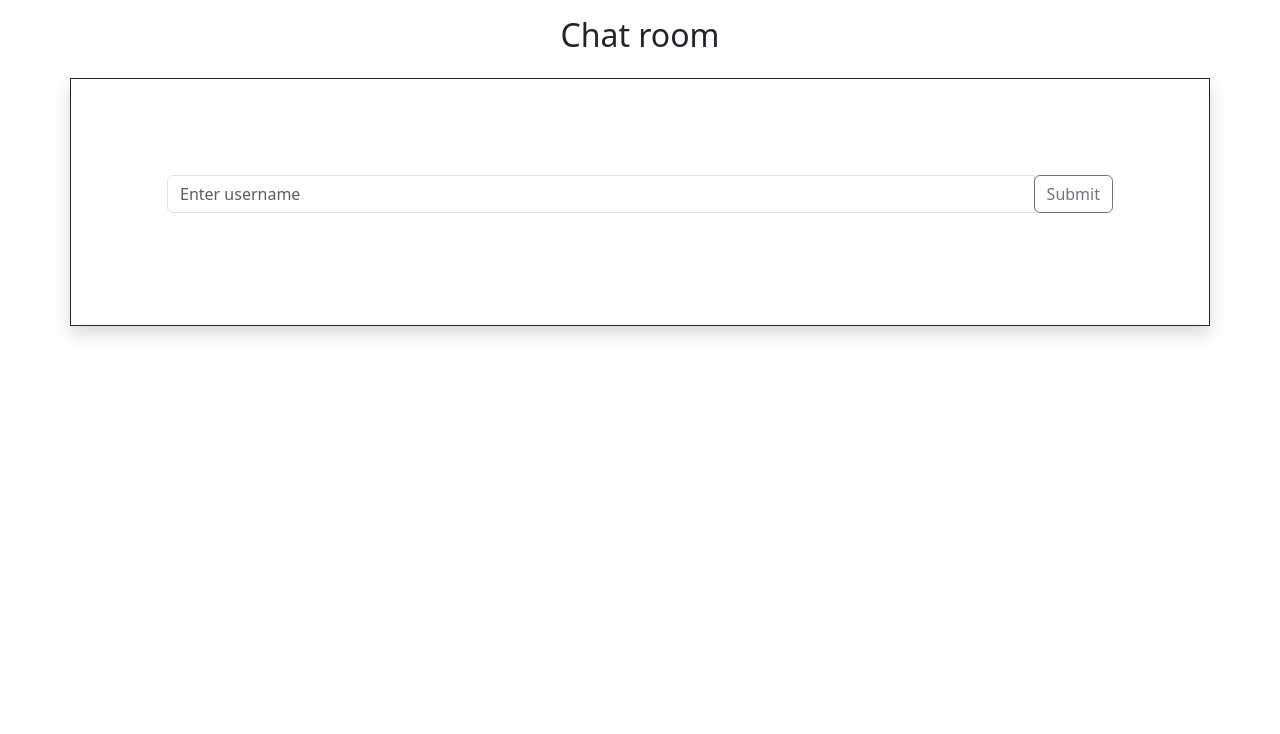
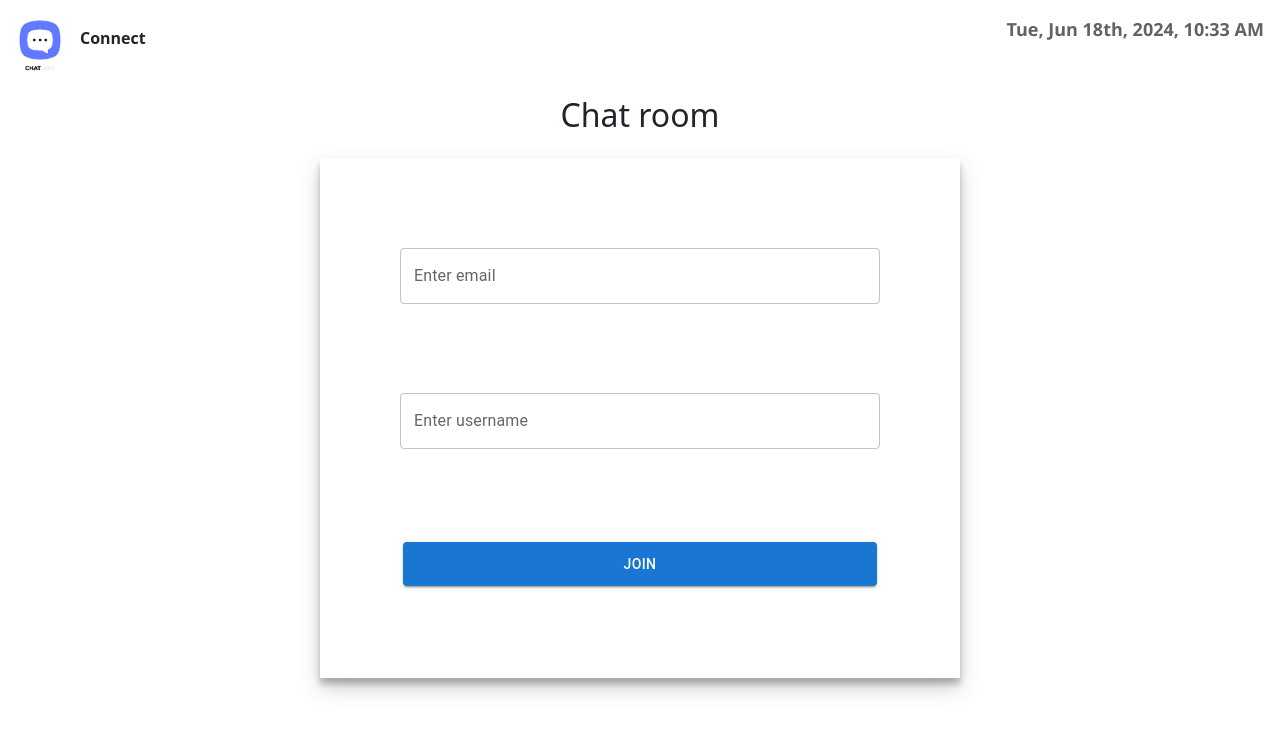
Before and after one commit to Aditya-Upadhyaya/chatApplicationFrontEnd, a React (Create React App) app: page / in a window 1280 px wide. Both pictures are taken after typing "Sample" into the empty fields and a click on the button "CREATE A ROOM". Shown: the top 734 px of the page. Built offline with nearby package versions, Linux system fonts and the light colour scheme.

Commit message:
Add email functionality

```diff
--- a/src/components/ChatWindow.js
+++ b/src/components/ChatWindow.js
@@ -191,7 +191,7 @@ const ChatWindow = ({ userlist, privateChats, handleMessage, sendPublicMessage,
                                                     marginLeft: currentUser == message.sendername ? "100px":""
                                                 }}
                                             >
-                                                {message.sendername}
+                                            { currentUser == message.sendername ? "You" : message.sendername}
                                             </Typography>
                                             <Message sent={currentUser == message.sendername}>
                                                 <Typography variant="body1">{message.message}</Typography>
--- a/src/components/PageWrapper.js
+++ b/src/components/PageWrapper.js
@@ -34,6 +34,7 @@ function PageWrapper({ page, handleButtonClick, setPage }) {
         receivername: "",
         connected: false,
         message: "",
+        userEmail:""
     });
 
 
@@ -72,6 +73,11 @@ function PageWrapper({ page, handleButtonClick, setPage }) {
         setUserData({ ...userData, username: value });
     }
 
+    function handleUserEmail(event) {
+        const { value } = event.target;
+        setUserData({ ...userData, userEmail: value });
+    }
+
     function updateSpinner() {
         console.log("***Debug***In update spinner");
         setSpinner(false)
@@ -91,7 +97,6 @@ function PageWrapper({ page, handleButtonClick, setPage }) {
                 stompclient.connect({}, onConnected, onError);
                 console.log("***Debug***In Use effect after stomp client ");
             }
-
         }
     }, [userRoom, joinRoomFlag, spinner]);
 
@@ -102,7 +107,7 @@ function PageWrapper({ page, handleButtonClick, setPage }) {
         setuserRoom(roomNumber);
         let usernameList = [];
         usernameList.push(userData.username);
-        DBServiceObj.saveUserName(roomNumber, usernameList, updateSpinner);
+        DBServiceObj.saveUserName(roomNumber, usernameList, updateSpinner,  userData.username, userData.userEmail);
         console.log("***Debug***In Use effect after saving db ");
     }
 
@@ -260,8 +265,9 @@ function PageWrapper({ page, handleButtonClick, setPage }) {
         case 0:
             return (
                 <div>
+                    <Header></Header>
                     <SubmitName register={register} handleUsername={handleUsername} userData={userData} userRoom={userRoom} joinRoomFlag={joinRoomFlag}
-                    updateChatName={updateChatName} setSpinner={setSpinner} spinner={spinner} userRoomArray={userRoomArray}/>
+                    updateChatName={updateChatName} setSpinner={setSpinner} spinner={spinner} userRoomArray={userRoomArray} handleUserEmail={handleUserEmail}/>
                 </div>
             )
         case 1:
--- a/src/components/SubmitName.js
+++ b/src/components/SubmitName.js
@@ -3,8 +3,12 @@ import "bootstrap/dist/css/bootstrap.min.css";
 import React, { useState } from 'react';
 import CircularProgress from '@mui/material/CircularProgress';
 import DBServiceObj from '../services/DBService';
+import { Box, Grid } from "@mui/material";
+import TextField from '@mui/material/TextField';
+import Button from '@mui/material/Button';
+import AppIcon from '../images/chat-icon.png';
 
-function SubmitName({ register, handleUsername, userData, userRoom, joinRoomFlag, updateChatName, setSpinner, spinner, userRoomArray }) {
+function SubmitName({ register, handleUsername, userData, userRoom, joinRoomFlag, updateChatName, setSpinner, spinner, userRoomArray,handleUserEmail }) {
 
   const [err, setErr] = useState(false);
 
@@ -12,9 +16,8 @@ function SubmitName({ register, handleUsername, userData, userRoom, joinRoomFlag
     console.log("Flag value :", joinRoomFlag);
     setSpinner(true);
     if (joinRoomFlag === true) {
-
       console.log("****In handleClick***", userRoomArray);
-      let datafromDB = DBServiceObj.saveJoinedUserInList(userRoomArray, userData.username);
+      let datafromDB = DBServiceObj.saveJoinedUserInList(userRoomArray, userData.username ,userData.userEmail );
       datafromDB.then((val) => {
         console.log("value from db servcie", val);
         if (val) {
@@ -22,10 +25,10 @@ function SubmitName({ register, handleUsername, userData, userRoom, joinRoomFlag
           updateChatName();
         }
       })
-      .catch(error => {
-        setErr(true);
-        console.error('Error during write:', error.message); // Handle errors
-      });
+        .catch(error => {
+          setErr(true);
+          console.error('Error during write:', error.message); // Handle errors
+        });
     } else {
       register();
     }
@@ -33,11 +36,8 @@ function SubmitName({ register, handleUsername, userData, userRoom, joinRoomFlag
 
   return (
     <>
-      <div className="text-center p-3">
-        <h2>Chat room</h2>
-      </div>
 
-      <div id='submitName' className="container p-5 my-auto border border-dark text-black shadow">
+      {/* <div id='submitName' className="container p-5 my-auto border border-dark text-black shadow">
 
         <>
           <div className="p-5">
@@ -65,7 +65,45 @@ function SubmitName({ register, handleUsername, userData, userRoom, joinRoomFlag
             {err && <span style={{ color: 'red', marginLeft: '140px', marginTop: '10px' }}>Error in save user</span>}
           </div>
         </>
-      </div>
+      </div>*/}
+      <Grid container flexWrap={'wrap'} justifyContent={'center'} flexDirection={'column'} alignContent={'center'} alignItems={'center'}>
+        <Grid item sm={6} md={6}>
+          <div className="text-center p-3">
+            <h2>Chat room</h2>
+          </div>
+        </Grid>
+        <Grid item sm={9} md={6} sx={{width:'100%'}}>
+          <Box sx={{
+            width: '100%',
+            height: '65vh',
+            boxShadow: 'rgba(0, 0, 0, 0.19) 0px 10px 20px, rgba(0, 0, 0, 0.23) 0px 6px 6px',
+          }} display={'flex'} justifyContent={'space-evenly'} flexDirection={'column'} alignContent={'center'} flexWrap={'wrap'} alignItems={'stretch'}  id='Boxxx'>
+            <TextField
+                id="outlined-textarea"
+                label="Enter email"
+                value={userData.userEmail}
+                placeholder="Enter email "
+                sx={{width:'75%', borderRadius: '50px' }}
+                onChange={handleUserEmail}
+                size="medium"
+              />
+               <TextField
+                id="outlined-textarea"
+                label="Enter username"
+                value={userData.username}
+                placeholder="Enter username "
+                sx={{width:'75%', borderRadius: '50px' }}
+                onChange={handleUsername}
+              />
+              <Button variant="contained" sx={{ margin: '3px', padding: '10px' }} onClick={handleClick} >
+                Join
+              </Button>
+              {spinner && <div style={{ display: 'flex', flexDirection: 'column', flex: 'flexWrap', alignItems: 'center' }}><CircularProgress size="20px" /><p>Please wait</p></div>}
+            {err && <span style={{ color: 'red', marginLeft: '140px', marginTop: '10px' }}>Error in save user</span>}
+
+          </Box>
+        </Grid>
+      </Grid>
     </>
   );
 }
--- a/src/services/DBService.js
+++ b/src/services/DBService.js
@@ -1,21 +1,30 @@
 import app from "../firebaseConfig";
-import { getDatabase, ref, set, push, get } from "firebase/database";
+import { getDatabase, ref, set, push, get, update } from "firebase/database";
 import dateFormat, { masks } from "dateformat";
 
 
-async function saveUserName(roomId, username, updateSpinner) {
-  console.log("****In db service saveUsername - ", roomId, " ", username);
+async function saveUserName(roomId, username, updateSpinner, nameUser, emailUser) {
 
   const db = getDatabase(app);
   const newDocRef = push(ref(db, "userDetails/roomCode"));
-  let message ={}
+  let message = {};
+  let email = []
   set(newDocRef, {
     roomId: roomId,
     username: username,
-    message:message
+    message: message,
+    email: email
   }).then(() => {
+    const emailPath = `userDetails/roomCode/${newDocRef.key}/email`; // Create the path for the email
+    const emailUpdate = {};
+    let emailList = {};
+    emailList[nameUser] = emailUser;
+    emailUpdate[emailPath] = emailList; // Set email value at the correct path
+    // Use update() to add the email to the same transaction
+    update(ref(db), emailUpdate);
     updateSpinner();
   }).catch((error) => {
+    console.log("In error - ", error);
     alert("error: ", error.message);
   })
 }
@@ -50,16 +59,21 @@ const fetchDataWithID = async () => {
   }
 }
 
-const saveJoinedUserInList = async (userRoomArray, newUser) => {
+const saveJoinedUserInList = async (userRoomArray, newUser, emailUser) => {
   console.log("^^^^^^^In SaveJoinedUser^^^^", userRoomArray.fireBaseId);
 
   const db = getDatabase(app);
   const newDocRef = ref(db, "userDetails/roomCode/" + userRoomArray.fireBaseId + "/username");
+  const emailPathRef = ref(db,"userDetails/roomCode/"+ userRoomArray.fireBaseId +"/email"); // Create the path for the email
   let usernameNew = userRoomArray.username;
   usernameNew.push(newUser);
   console.log("^^^^^^^In SaveJoinedUser^^^^", usernameNew);
   try {
-    await set(newDocRef, usernameNew);
+    await set(newDocRef, usernameNew).then(()=>{
+      let emailList = {};
+      emailList[newUser] = emailUser;
+      update(emailPathRef, emailList);
+    });
     return true;
   } catch (error) {
     throw new Error('Error in save userDetails: ' + error.message);
@@ -73,7 +87,7 @@ const saveSendMessage = async (roomDetail, username, receiver, msg) => {
   const newDocRef = ref(db, "userDetails/roomCode/" + roomDetail.fireBaseId + "/message");
   const newMessage = {
     senderID: username,
-    receiverid:receiver,
+    receiverid: receiver,
     text: msg,
     timestamp: dateFormat(date, "ddd, mmm dS, yyyy, h:MM TT")
   };
@@ -97,14 +111,12 @@ const getMessage = async (roomDetail) => {
   }
 }
 
-
-
 const DBServiceObj = {
-  saveUserName: (roomId, username, updateSpinner) => saveUserName(roomId, username, updateSpinner),
+  saveUserName: (roomId, username, updateSpinner, nameUser, emailUser) => saveUserName(roomId, username, updateSpinner, nameUser, emailUser),
   fetchData: () => fetchData(),
   fetchDataWithID: () => fetchDataWithID(),
-  saveJoinedUserInList: (userRoomArray, newUser) => saveJoinedUserInList(userRoomArray, newUser),
-  saveSendMessage: (roomDetail, username,receiver, msg) => saveSendMessage(roomDetail, username,receiver, msg),
+  saveJoinedUserInList: (userRoomArray, newUser, emailUser) => saveJoinedUserInList(userRoomArray, newUser, emailUser),
+  saveSendMessage: (roomDetail, username, receiver, msg) => saveSendMessage(roomDetail, username, receiver, msg),
   getMessage: (roomDetail) => getMessage(roomDetail)
 }
 
```
